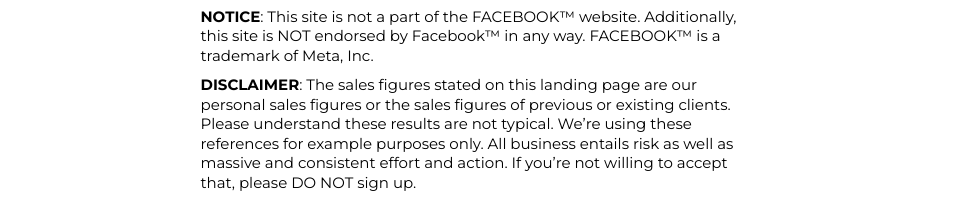
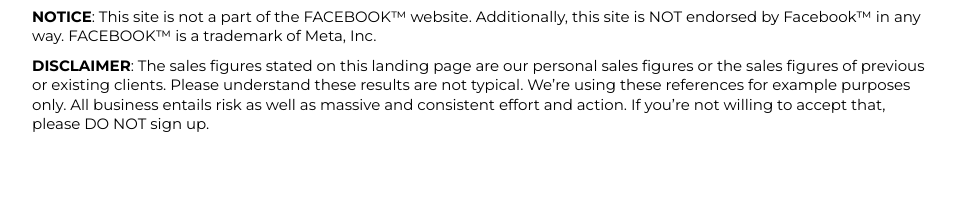
Before and after one commit to wdAres/upScale, a plain HTML site: page index.html in a window 1280 px wide. Shown: the part 1049-1271 px from the top of the page, without its empty margins (160-1115 px from the left). After the commit the page ends 1213 px from the top, so only its background shows below. Drawn offline with Linux system fonts and the light colour scheme.

Commit message:
Update index.css

```diff
--- a/style/index.css
+++ b/style/index.css
@@ -125,7 +125,7 @@
 
 .footer>p:nth-child(3),
 .footer>p:nth-child(4) {
-  width: 559px;
+  width: 70%;
   margin: 10px auto 10px;
   text-align: left;
 }
```
